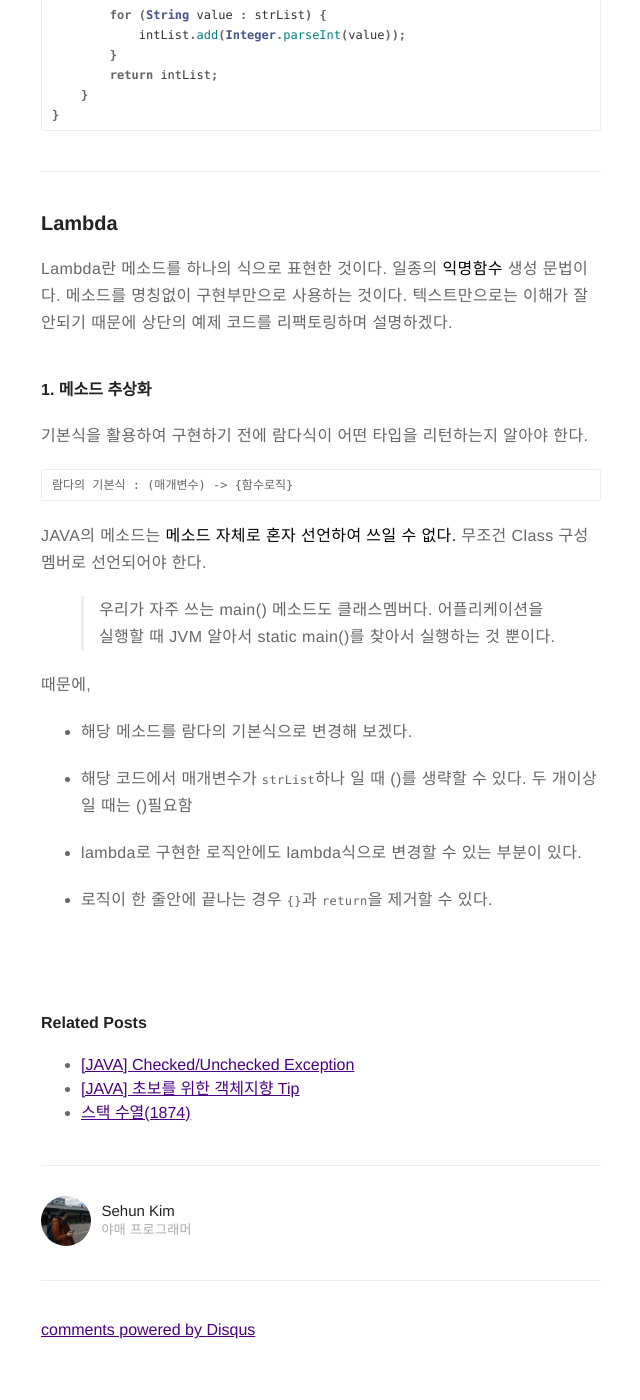
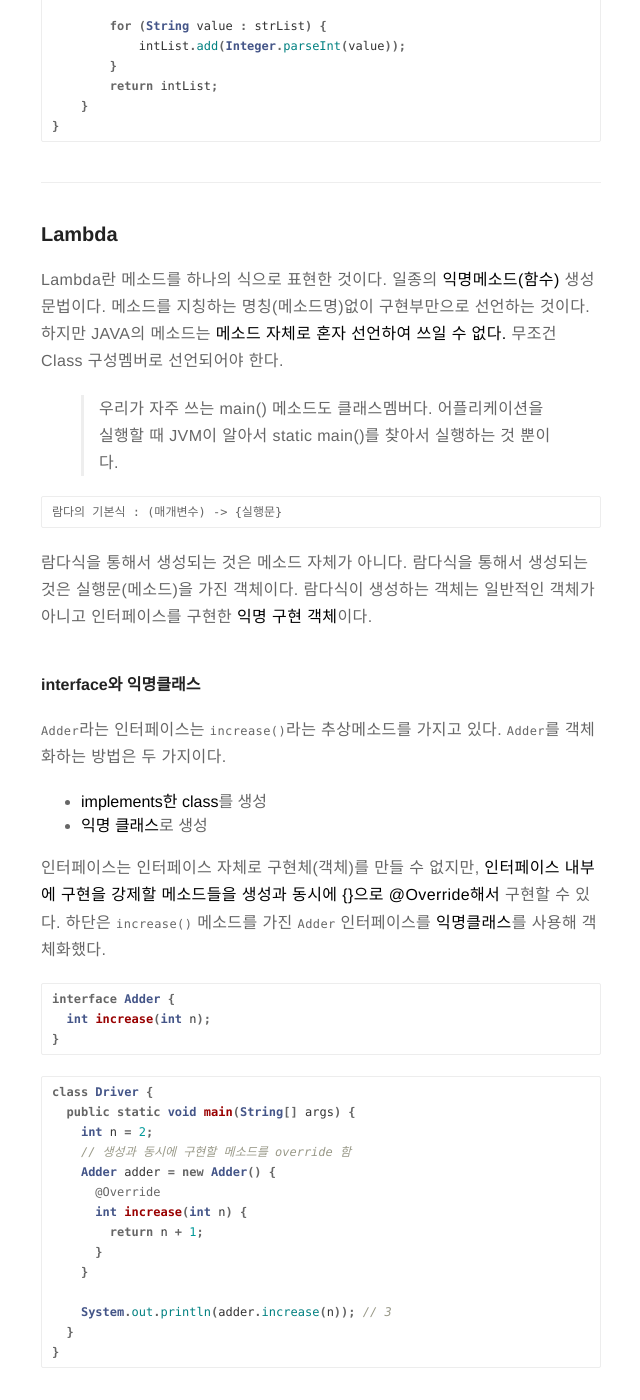
Before and after one commit to Sehun-Kim/blog, a Jekyll site: the page built from _posts/2018-10-29-java-lambda-stream.markdown, in a window 1280 px wide and 1400 px high, scrolled down 1450 px. Shown: the whole window, without its empty margins (319-959 px from the left). Built offline with Jekyll 4.4.1, drawn with Linux system fonts in a browser that asks for light colours; comment, search, counter and statistics services are not loaded; some of the changed text lies outside the part shown.

Commit message:
modified lambda

````diff
--- a/_posts/2018-07-27-mind2.markdown
+++ b/_posts/2018-07-27-mind2.markdown
@@ -145,7 +145,7 @@
 
 # 지금까지 난 '잘' 못했다.
 
-내 실패 요인은 불분명한 `목표`, 그리고 `겁`이다. *"이 정도 하면 저 정도는 할 수 있겠지"* 라는 목표 없는 행동들, 시작도 안 하고 나한테는 수준이 높을 거라고 착각하는 겁쟁이 짓. 이 글을 보면서 계속 되새김질 하고 싶다.
+내 실패 요인은 불분명한 ```목표```, 그리고 ```겁```이다. *"이 정도 하면 저 정도는 할 수 있겠지"* 라는 목표 없는 행동들, 시작도 안 하고 나한테는 수준이 높을 거라고 착각하는 겁쟁이 짓. 이 글을 보면서 계속 되새김질 하고 싶다.
 
 > 준비가 안되었다는 건, 당장 시작해야한다는 뜻
 
--- a/_posts/2018-10-29-java-lambda-stream.markdown
+++ b/_posts/2018-10-29-java-lambda-stream.markdown
@@ -30,8 +30,8 @@
 
 ---
 
-### [문자열 List를 Integer List로 변환하여 List의 값들을 모두 더 하는 예제]
-기본적으로 String 타입의 값을 Integer로 변환하기 위해서는 ```Integer.parseInt()``` 메소드를 사용해야 한다. 이번 예제에서는 하나의 값이 아닌 strList에 있는 모든 String값을 Integer 값으로 변환해주어야한다.
+### <a id="1"></a>예제 코드
+String 타입의 값을 Integer로 변환하기 위해서는 ```Integer.parseInt()``` 메소드를 사용해야 한다. 하단의 예제의 최종 결과값은 문자열 List에 있는 값을 더한 것이다. 때문에 List의 String값을 Integer 값으로 모두 변환하여 더해주어야한다.
 
 **Parser** class의 ```strToIntList()```메소드는 `for loop`를 돌며 ```parseInt()```를 해주고 변환된 값들을 다시 ```List<Integer>```에 담아 반환해 주는 역할을 한다.
 
@@ -39,8 +39,10 @@
 {% highlight java %}
 class Driver {
   public static void main(String[] args) {
-    List<String> strList = Arrays.asList("1,2,3,4,5,6".split(",")); // 문자열 List
-    List<Integer> intList = Parser.strToIntList(strList); // 문자열 List를 Integer List로 변환
+    // 문자열 List
+    List<String> strList = Arrays.asList("1,2,3,4,5,6".split(","));
+    // 문자열 List를 Integer List로 변환
+    List<Integer> intList = Parser.strToIntList(strList);
 
     int sum = 0; // 총 합
 
@@ -69,26 +71,187 @@
 {% endhighlight %}
 ---
 ### Lambda
-Lambda란 메소드를 하나의 식으로 표현한 것이다. 일종의 **익명함수** 생성 문법이다. 메소드를 명칭없이 구현부만으로 사용하는 것이다. 텍스트만으로는 이해가 잘 안되기 때문에 상단의 예제 코드를 리팩토링하며 설명하겠다.
+Lambda란 메소드를 하나의 식으로 표현한 것이다. 일종의 **익명메소드(함수)** 생성 문법이다. 메소드를 지칭하는 명칭(메소드명)없이 구현부만으로 선언하는 것이다. 하지만 JAVA의 메소드는 **메소드 자체로 혼자 선언하여 쓰일 수 없다.** 무조건 Class 구성멤버로 선언되어야 한다.
+> 우리가 자주 쓰는 main() 메소드도 클래스멤버다. 어플리케이션을 실행할 때 JVM이 알아서 static main()를 찾아서 실행하는 것 뿐이다.
+
+```
+람다의 기본식 : (매개변수) -> {실행문}
+```
+람다식을 통해서 생성되는 것은 메소드 자체가 아니다. 람다식을 통해서 생성되는 것은 실행문(메소드)을 가진 객체이다. 람다식이 생성하는 객체는 일반적인 객체가 아니고 인터페이스를 구현한 **익명 구현 객체**이다.
+
+#### <a id="2"></a>interface와 익명클래스
+`Adder`라는 인터페이스는 `increase()`라는 추상메소드를 가지고 있다. `Adder`를 객체화하는 방법은 두 가지이다.
+
+- **implements한 class**를 생성
+- **익명 클래스**로 생성
+
+인터페이스는 인터페이스 자체로 구현체(객체)를 만들 수 없지만, **인터페이스 내부에 구현을 강제할 메소드들을 생성과 동시에 {}으로 @Override해서** 구현할 수 있다. 하단은 `increase()` 메소드를 가진 `Adder` 인터페이스를 **익명클래스**를 사용해 객체화했다.
+
+{% highlight java %}
+interface Adder {
+  int increase(int n);
+}
+{% endhighlight %}
+
+{% highlight java %}
+class Driver {
+  public static void main(String[] args) {
+    int n = 2;
+    // 생성과 동시에 구현할 메소드를 override 함
+    Adder adder = new Adder() {
+      @Override
+      int increase(int n) {
+        return n + 1;
+      }
+    }
+
+    System.out.println(adder.increase(n)); // 3
+  }
+}
+{% endhighlight %}
 
 #### 1. 메소드 추상화
-기본식을 활용하여 구현하기 전에 람다식이 어떤 타입을 리턴하는지 알아야 한다.
-```
-람다의 기본식 : (매개변수) -> {함수로직}
-```
-JAVA의 메소드는 **메소드 자체로 혼자 선언하여 쓰일 수 없다.** 무조건 Class 구성멤버로 선언되어야 한다.
-> 우리가 자주 쓰는 main() 메소드도 클래스멤버다. 어플리케이션을 실행할 때 JVM 알아서 static main()를 찾아서 실행하는 것 뿐이다.
+[기본예제](#1)로 돌아가 `strToIntList()`를 람다식으로 바꾸려 한다. 람다식에서 생성되는 익명구현객체는 기반이 되는 *interface*의 타입을 갖는다. 이것을 **타겟타입**이라 한다.
 
-때문에,
+##### Parser의 increase()를 람다의 기본식으로 변경
+- **Parser**
+
+`Parser`를 타겟타입으로 하는 람다식을 만들기 위해 interface로 변경
+{% highlight java %}
+interface Parser {
+    List<Integer> strToIntList(List<String> strList);
+}
+{% endhighlight %}
+
+- **Driver**
+{% highlight java %}
+class Driver {
+  public static void main(String[] args) {
+    List<String> strList = Arrays.asList("1,2,3,4,5,6".split(",")); // 문자열 List
+    Parser parser = (List<String> stringList) -> {
+             List<Integer> intList = new ArrayList<>();
+
+             for (String value : stringList) {
+                 intList.add(Integer.parseInt(value));
+             }
+             return intList;
+         }; // 문자열 List를 Integer List로 변환
+
+     int sum = 0; // 총 합
+
+     // 덧셈
+     for (Integer value : parser.strToIntList(strList)) {
+         sum += value;
+     }
+     System.out.println(sum);
+  }
+}
+{% endhighlight %}
+
+##### 매개변수의 타입을 자동으로 인식하기 때문에 변수 타입을 삭제할 수 있다.
+{% highlight java %}
+Parser parser = (stringList) -> {
+         List<Integer> intList = new ArrayList<>();
+
+         for (String value : stringList) {
+             intList.add(Integer.parseInt(value));
+         }
+         return intList;
+     }; // 문자열 List를 Integer List로 변환
+{% endhighlight %}
+
+##### 매개변수가 하나 일 때 ()를 생략할 수 있다. 두 개이상 혹은 없을 때는 ()가 필요함
+{% highlight java %}
+Parser parser = stringList -> {
+         List<Integer> intList = new ArrayList<>();
+
+         for (String value : stringList) {
+             intList.add(Integer.parseInt(value));
+         }
+         return intList;
+     }; // 문자열 List를 Integer List로 변환
+{% endhighlight %}
+
+##### 로직이 한 줄안에 끝나는 경우 ```{}```과 ```return```을 제거할 수 있다.
+> parser의 로직은 여러 줄이기 때문에 상단의 [Adder예제](#2)를 사용.
+
+{% highlight java %}
+interface Adder {
+  int increase(int n);
+}
+{% endhighlight %}
+
+{% highlight java %}
+class Driver {
+  public static void main(String[] args) {
+    int n = 2;
+    Adder adder = n -> n + 1; // 간단하게 변경
+
+    System.out.println(adder.increase(n)); // 3
+  }
+}
+{% endhighlight %}
+
+#### 2. 타겟 타입
+람다식은 컴파일러가 해석하여 자동으로 **익명구현객체**로 만들어준다. 이 때 람다식의 타겟 타입이 될 인터페이스는 *2개 이상의 추상 메소드를 가지면 안된다.* 그렇게 되면 컴파일러가 해당 람다식이 어떤 메소드를 구현한 것인지 알 수 없기 때문이다.
+
+`@FuntionalInterface`는 이것을 명시적으로 선언하고 강제하는 어노테이션이다. 이런식으로 선언된 인터페이스를 람다식의 **타겟 타입** 혹은 **함수적 인터페이스** 라 한다.
+![Screenshot](http://oracle.moazine.com/images_sabo/Oracle/39/img15_2.jpg)
+> JAVA 표준 함수적 인터페이스 API
+
+##### 람다식의 매개변수는 final 키워드가 붙지 않더라도 불변하는 상수로 취급.
+> [Adder예제](#2)를 활용.
+
+{% highlight java %}
+@FuntionalInterface
+interface Adder {
+  int increase(int n);
+}
+{% endhighlight %}
+
+{% highlight java %}
+class Driver {
+  public static void main(String[] args) {
+    int n = 2;
+    Adder adder = n -> ++n; // 매개변수 자체를 변경시키면 exception발생
+
+    System.out.println(adder.increase(n)); // 3
+  }
+}
+{% endhighlight %}
 
 
-- 해당 메소드를 람다의 기본식으로 변경해 보겠다.
+##### 최종코드
+- **Parser**
+{% highlight java %}
+@FuntionalInterface // 어노테이션을 붙히고 2개 이상의 추상메소드를 만들면 컴파일 에러가 발생한다.
+interface Parser {
+    List<Integer> strToIntList(List<String> strList);
+}
+{% endhighlight %}
 
+- **Driver**
+{% highlight java %}
+class Driver {
+  public static void main(String[] args) {
+      List<String> strList = Arrays.asList("1,2,3,4,5,6".split(",")); // 문자열 List
+      Parser parser = stringList -> {
+              List<Integer> intList = new ArrayList<>();
 
-- 해당 코드에서 매개변수가 ```strList```하나 일 때 ()를 생략할 수 있다. 두 개이상일 때는 ()필요함
+              for (String value : stringList) {
+                  intList.add(Integer.parseInt(value));
+              }
+              return intList;
+          }; // 문자열 List를 Integer List로 변환
 
+      List<Integer> intList = parser.strToIntList(strList);
+      int sum = 0; // 총 합
 
-- lambda로 구현한 로직안에도 lambda식으로 변경할 수 있는 부분이 있다.
-
-
-- 로직이 한 줄안에 끝나는 경우 ```{}```과 ```return```을 제거할 수 있다.
+      // 덧셈
+      for (Integer value : intList) {
+          sum += value;
+      }
+      System.out.println(sum);
+  }
+}
+{% endhighlight %}
````
